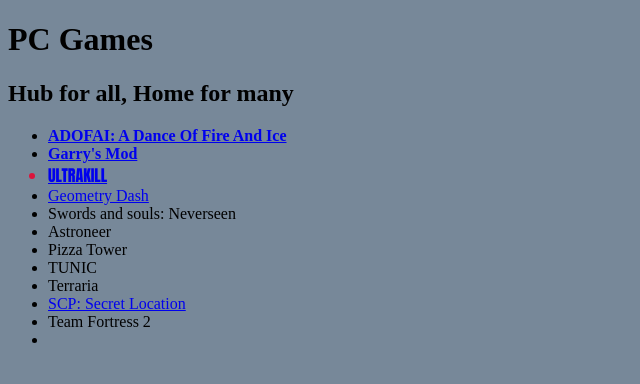
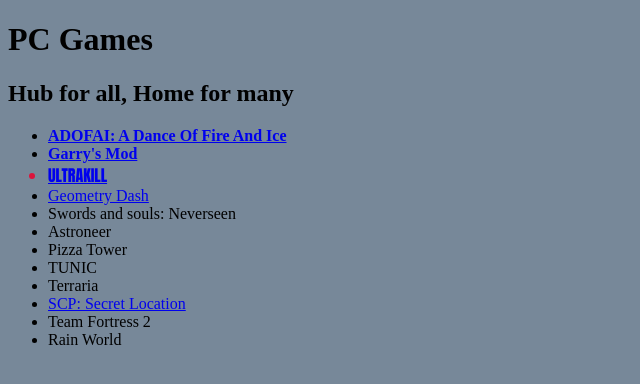
Before and after one commit to ZerkleT/Videogames101, a plain HTML site: page pc-games.html in a window 1280 px wide. Shown: the full height of the page, 0-640 px from the left. Drawn offline with Linux system fonts and the light colour scheme.

Commit message:
Some more groundwork

```diff
--- a/pc-games.html
+++ b/pc-games.html
@@ -24,7 +24,7 @@
             <li><a>Terraria</a></li>
             <li><a href="scp:sl">SCP: Secret Location</a></li>
             <li><a>Team Fortress 2</a></li>
-            <li><a></a></li>
+            <li><a>Rain World</a></li>
         </ul>
     </nav>
 </body>
```
Also changed, not shown: ULTRAKILL.html (+1 -0 lines).
